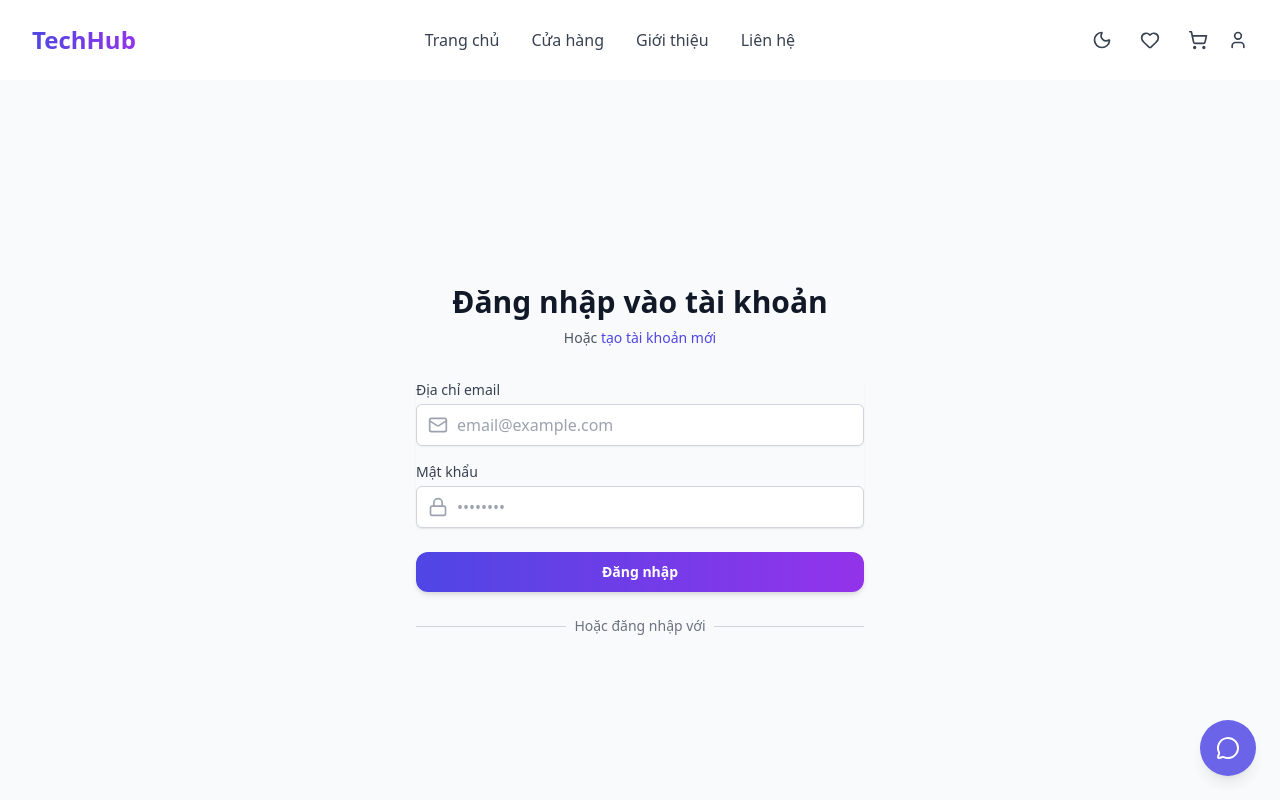
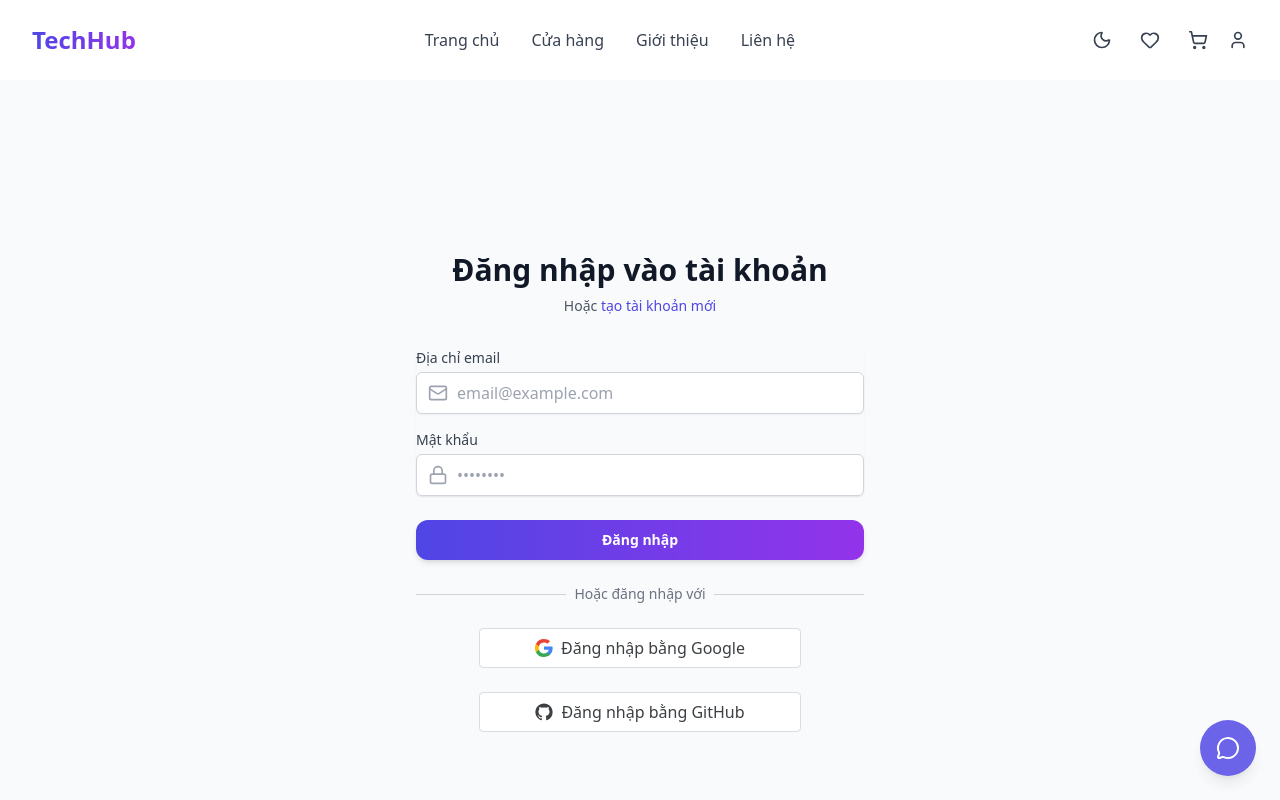
Before and after one commit to phuc123asd/fontend, a React (Vite) app: page /login in a window 1280 px wide. Shown: the top 800 px of the page. Built offline with nearby package versions, Linux system fonts and the light colour scheme.

Commit message:
log in github

```diff
--- a/src/contexts/AuthContext.tsx
+++ b/src/contexts/AuthContext.tsx
@@ -42,6 +42,7 @@ interface AuthContextType {
   user: User | null;
   login: (email: string, password: string) => Promise<void>;
   googleLogin: (credential: string) => Promise<void>;
+  githubLogin: () => Promise<void>;
   register: (name: string, email: string, password: string) => Promise<void>;
   logout: () => void;
   updateUser: (updates: Partial<User>) => void;
@@ -156,6 +157,18 @@ export const AuthProvider = ({ children }: { children: React.ReactNode }) => {
     } finally {
       setIsLoading(false);
     }
+  };
+
+  const githubLogin = async () => {
+    const githubAuthUrl =
+      (import.meta.env.VITE_GITHUB_AUTH_URL as string | undefined)?.trim() ||
+      `${import.meta.env.VITE_API_URL}/customer/github-login/`;
+
+    if (!githubAuthUrl) {
+      throw new Error('Thiếu cấu hình GitHub OAuth URL');
+    }
+
+    window.location.href = githubAuthUrl;
   };
 
   const register = async (name: string, email: string, password: string) => {
@@ -343,6 +356,7 @@ export const AuthProvider = ({ children }: { children: React.ReactNode }) => {
         user,
         login,
         googleLogin,
+        githubLogin,
         register,
         logout,
         updateUser,
--- a/src/pages/Login.tsx
+++ b/src/pages/Login.tsx
@@ -1,17 +1,48 @@
-import React, { useState } from 'react';
+import React, { useRef, useState } from 'react';
 import { Link, useNavigate } from 'react-router-dom';
 import { useAuth } from '../contexts/AuthContext';
 import { Button } from '../components/ui/Button';
 import { MailIcon, LockIcon, AlertCircleIcon } from 'lucide-react';
 import { GoogleLogin, CredentialResponse } from '@react-oauth/google';
 
+const GoogleIcon = () => (
+  <svg viewBox="0 0 24 24" width="18" height="18" aria-hidden="true">
+    <path
+      fill="#4285F4"
+      d="M23.49 12.27c0-.79-.07-1.55-.2-2.27H12v4.29h6.44a5.5 5.5 0 0 1-2.39 3.61v3h3.86c2.26-2.08 3.58-5.15 3.58-8.63Z"
+    />
+    <path
+      fill="#34A853"
+      d="M12 24c3.24 0 5.96-1.08 7.95-2.91l-3.86-3A7.17 7.17 0 0 1 12 19.34a7.2 7.2 0 0 1-6.75-4.96h-4v3.12A12 12 0 0 0 12 24Z"
+    />
+    <path
+      fill="#FBBC05"
+      d="M5.25 14.38a7.22 7.22 0 0 1 0-4.76V6.5h-4a12 12 0 0 0 0 11l4-3.12Z"
+    />
+    <path
+      fill="#EA4335"
+      d="M12 4.66c1.76 0 3.35.61 4.6 1.8l3.44-3.44C17.95 1.08 15.24 0 12 0A12 12 0 0 0 1.25 6.5l4 3.12A7.2 7.2 0 0 1 12 4.66Z"
+    />
+  </svg>
+);
+
+const GithubMarkIcon = () => (
+  <svg viewBox="0 0 24 24" width="18" height="18" aria-hidden="true">
+    <path
+      fill="currentColor"
+      d="M12 .5C5.65.5.5 5.66.5 12.02c0 5.08 3.29 9.39 7.86 10.91.58.11.79-.25.79-.56 0-.27-.01-1.01-.02-1.98-3.2.7-3.88-1.54-3.88-1.54-.52-1.34-1.28-1.69-1.28-1.69-1.04-.71.08-.69.08-.69 1.16.08 1.77 1.2 1.77 1.2 1.02 1.76 2.69 1.25 3.35.95.1-.74.4-1.24.72-1.53-2.55-.29-5.23-1.28-5.23-5.69 0-1.26.45-2.29 1.19-3.1-.12-.29-.52-1.46.11-3.05 0 0 .96-.31 3.15 1.19.92-.26 1.9-.39 2.88-.39s1.96.13 2.88.39c2.19-1.5 3.15-1.19 3.15-1.19.63 1.59.23 2.76.11 3.05.74.81 1.19 1.84 1.19 3.1 0 4.42-2.69 5.39-5.25 5.67.41.36.78 1.05.78 2.12 0 1.54-.01 2.78-.01 3.16 0 .31.21.68.8.56A11.52 11.52 0 0 0 23.5 12.02C23.5 5.66 18.35.5 12 .5Z"
+    />
+  </svg>
+);
+
 export const Login = () => {
   const [email, setEmail] = useState('');
   const [password, setPassword] = useState('');
   const [error, setError] = useState('');
   const [isLoading, setIsLoading] = useState(false);
-  const { login, googleLogin } = useAuth();
+  const { login, googleLogin, githubLogin } = useAuth();
   const navigate = useNavigate();
+  const googleButtonContainerRef = useRef<HTMLDivElement>(null);
 
   const handleSubmit = async (e: React.FormEvent) => {
     e.preventDefault();
@@ -48,6 +79,26 @@ export const Login = () => {
 
   const handleGoogleError = () => {
     setError('Đăng nhập Google thất bại');
+  };
+
+  const handleGoogleLoginClick = () => {
+    const googleRealButton = googleButtonContainerRef.current?.querySelector('[role="button"]') as HTMLElement | null;
+    if (!googleRealButton) {
+      setError('Google OAuth chưa sẵn sàng. Vui lòng thử lại.');
+      return;
+    }
+    googleRealButton.click();
+  };
+
+  const handleGithubLogin = async () => {
+    try {
+      setIsLoading(true);
+      setError('');
+      await githubLogin();
+    } catch (err) {
+      setIsLoading(false);
+      setError('Đăng nhập GitHub thất bại. Vui lòng thử lại.');
+    }
   };
 
   return <div className="min-h-screen bg-gray-50 dark:bg-gray-900 flex items-center justify-center py-12 px-4 sm:px-6 lg:px-8">
@@ -116,6 +167,16 @@ export const Login = () => {
           </div>
 
           <div className="flex justify-center">
+            <button
+              type="button"
+              onClick={handleGoogleLoginClick}
+              disabled={isLoading}
+              className="w-[322px] max-w-full h-10 inline-flex items-center justify-center gap-2 rounded-[4px] border border-[#dadce0] bg-white px-3 text-[16px] font-medium text-[#3c4043] shadow-none transition-colors hover:bg-[#f8f9fa] disabled:opacity-60 disabled:cursor-not-allowed dark:bg-gray-800 dark:text-gray-100 dark:border-gray-600 dark:hover:bg-gray-700"
+            >
+              <GoogleIcon />
+              <span>Đăng nhập bằng Google</span>
+            </button>
+            <div ref={googleButtonContainerRef} className="absolute opacity-0 pointer-events-none h-0 w-0 overflow-hidden" aria-hidden="true">
               <GoogleLogin
                 onSuccess={handleGoogleSuccess}
                 onError={handleGoogleError}
@@ -125,6 +186,19 @@ export const Login = () => {
                 shape="rectangular"
               />
             </div>
+          </div>
+
+          <div className="flex justify-center">
+            <button
+              type="button"
+              onClick={handleGithubLogin}
+              disabled={isLoading}
+              className="w-[322px] max-w-full h-10 inline-flex items-center justify-center gap-2 rounded-[4px] border border-[#dadce0] bg-white px-3 text-[16px] font-medium text-[#3c4043] shadow-none transition-colors hover:bg-[#f8f9fa] disabled:opacity-60 disabled:cursor-not-allowed dark:bg-gray-800 dark:text-gray-100 dark:border-gray-600 dark:hover:bg-gray-700"
+            >
+              <GithubMarkIcon />
+              <span>Đăng nhập bằng GitHub</span>
+            </button>
+          </div>
         </form>
       </div>
     </div>;
```
Lines whose indentation alone changed are shown as unchanged.
